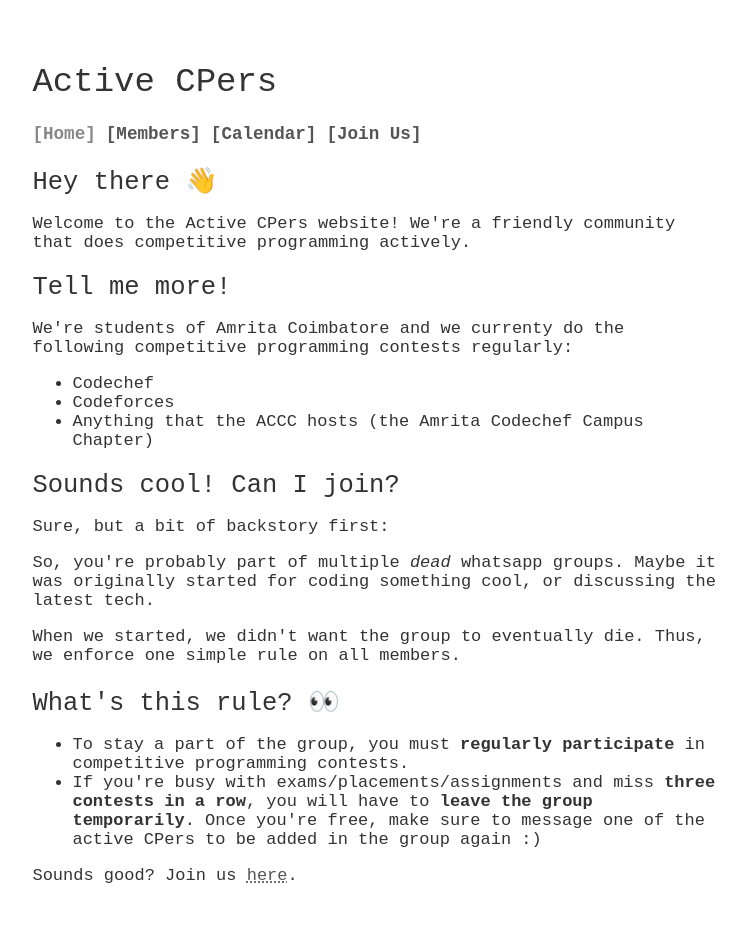
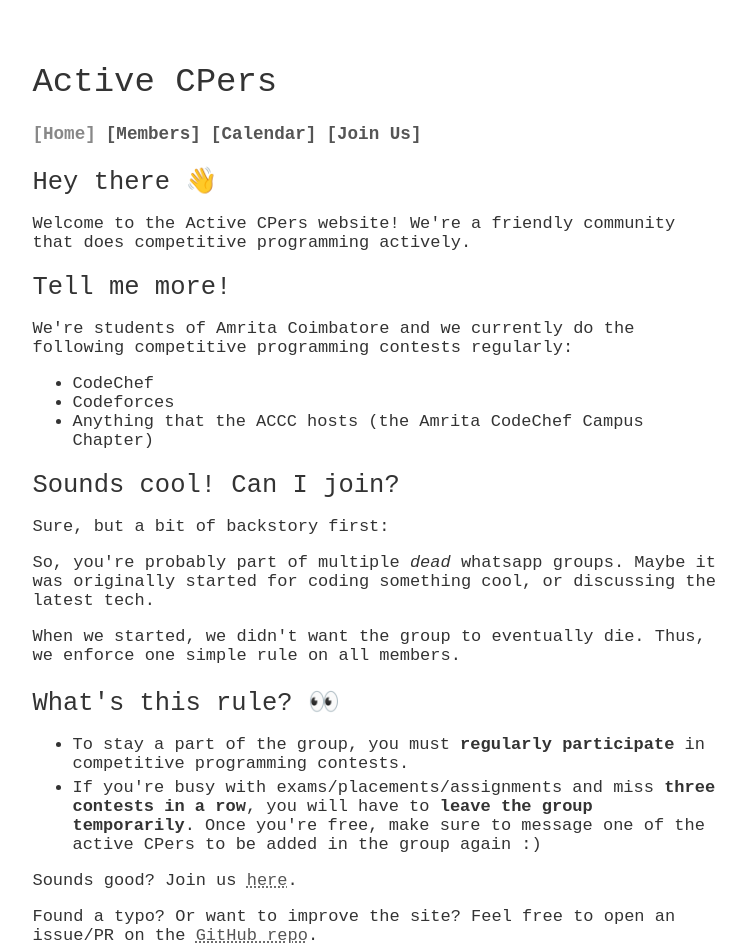
Before and after one commit to radiantly/active-cpers, a Next.js app: page / in a window 1280 px wide. Shown: the top 952 px of the page, without its empty margins (265-1011 px from the left). Built offline with nearby package versions, Linux system fonts and the light colour scheme.

Commit message:
Add link, general fixes

```diff
--- a/components/Link.js
+++ b/components/Link.js
@@ -1,13 +1,13 @@
 import { useRouter } from "next/router";
 import Link from "next/link";
 
-import styles from "../styles/Home.module.css";
+import styles from "../styles/MainContainer.module.css";
 
 export default function ActiveLink({ children, href }) {
   const router = useRouter();
   return (
     <Link href={href}>
-      <a className={router.pathname === href ? styles.active : styles.inactive}>
+      <a className={router.pathname === href ? styles.active : null}>
         {children}
       </a>
     </Link>
--- a/components/MainContainer.js
+++ b/components/MainContainer.js
@@ -1,6 +1,6 @@
 import Head from "next/head";
 import Link from "./Link.js";
-import styles from "../styles/Home.module.css";
+import styles from "../styles/MainContainer.module.css";
 
 export default function MainContainer(props) {
   return (
--- a/pages/index.js
+++ b/pages/index.js
@@ -1,5 +1,6 @@
 import MainContainer from "../components/MainContainer.js";
 import Link from "../components/Link.js";
+import styles from "../styles/Home.module.css";
 
 export default function Home() {
   return (
@@ -11,14 +12,14 @@ export default function Home() {
       </p>
       <h2>Tell me more!</h2>
       <p>
-        We're students of Amrita Coimbatore and we currenty do the following
+        We're students of Amrita Coimbatore and we currently do the following
         competitive programming contests regularly:
       </p>
       <ul>
-        <li>Codechef</li>
+        <li>CodeChef</li>
         <li>Codeforces</li>
         <li>
-          Anything that the ACCC hosts (the Amrita Codechef Campus Chapter)
+          Anything that the ACCC hosts (the Amrita CodeChef Campus Chapter)
         </li>
       </ul>
       <h2>Sounds cool! Can I join?</h2>
@@ -33,7 +34,7 @@ export default function Home() {
         enforce one simple rule on all members.
       </p>
       <h2>What's this rule? 👀</h2>
-      <ul>
+      <ul className={styles.ruleslist}>
         <li>
           To stay a part of the group, you must{" "}
           <strong>regularly participate</strong> in competitive programming
@@ -50,6 +51,14 @@ export default function Home() {
       <p>
         Sounds good? Join us <Link href="/join">here</Link>.
       </p>
+      <p>
+        Found a typo? Or want to improve the site? Feel free to open an issue/PR
+        on the{" "}
+        <a href="https://github.com/radiantly/active-cpers" target="_blank">
+          GitHub repo
+        </a>
+        .
+      </p>
     </MainContainer>
   );
 }
--- a/styles/Home.module.css
+++ b/styles/Home.module.css
@@ -1,33 +1,3 @@
-.container {
-  width: 95vw;
-  max-width: 75ch;
-  padding: min(5vw, 5vh);
+.ruleslist > li:not(:first-child) {
+  margin-top: 5px;
 }
-
-.navbar {
-  display: flex;
-  gap: 10px;
-  font-size: 1.1rem;
-  font-weight: 500;
-  flex-wrap: wrap;
-}
-
-.navbar a {
-  text-decoration: none;
-  font-weight: 600;
-}
-
-.inactive {
-  color: #555;
-  cursor: pointer;
-  transition: color 0.2s;
-}
-
-.inactive:hover {
-  color: #888;
-}
-
-.active {
-  color: #888;
-  cursor: default;
-}
--- /dev/null
+++ b/styles/MainContainer.module.css
@@ -0,0 +1,40 @@
+.container {
+  width: 95vw;
+  max-width: 75ch;
+  padding: min(5vw, 5vh);
+}
+
+.navbar {
+  display: flex;
+  gap: 10px;
+  font-size: 1.1rem;
+  font-weight: 500;
+  flex-wrap: wrap;
+}
+
+.container a:not(.active) {
+  color: #555;
+  transition: color 0.2s;
+}
+
+.container a:hover,
+.active {
+  color: #888;
+}
+
+.container p > a {
+  text-decoration: underline dotted #555;
+}
+
+.container p > a:visited {
+  text-decoration: underline dotted #9247e4;
+}
+
+.navbar a {
+  text-decoration: none;
+  font-weight: 600;
+}
+
+.active {
+  cursor: default;
+}
--- a/styles/globals.css
+++ b/styles/globals.css
@@ -15,11 +15,6 @@ body {
   justify-content: center;
   color: #333;
   font-size: 17px;
-}
-
-a {
-  color: inherit;
-  text-decoration: underline dotted #555;
 }
 
 * {
```
Also changed, not shown: pages/membersNew.js (+8 -2 lines).
